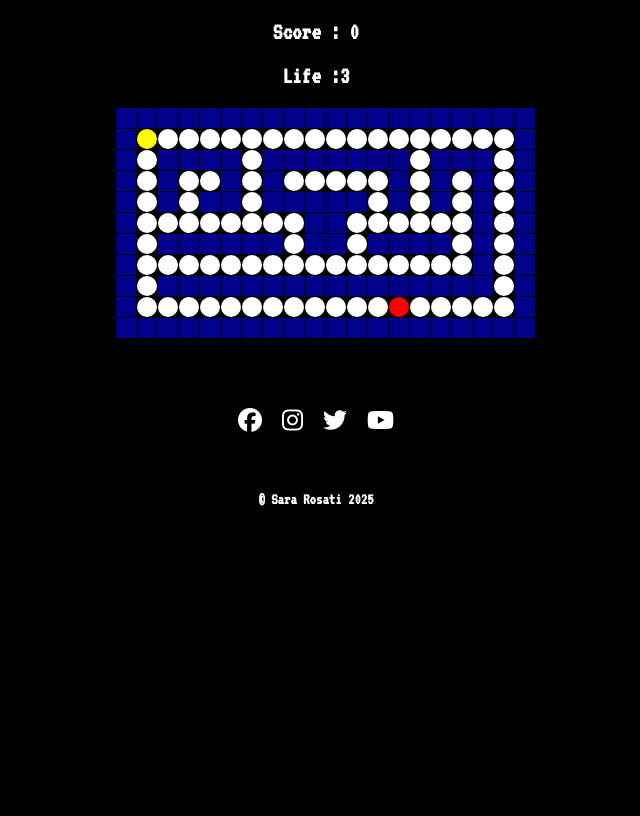
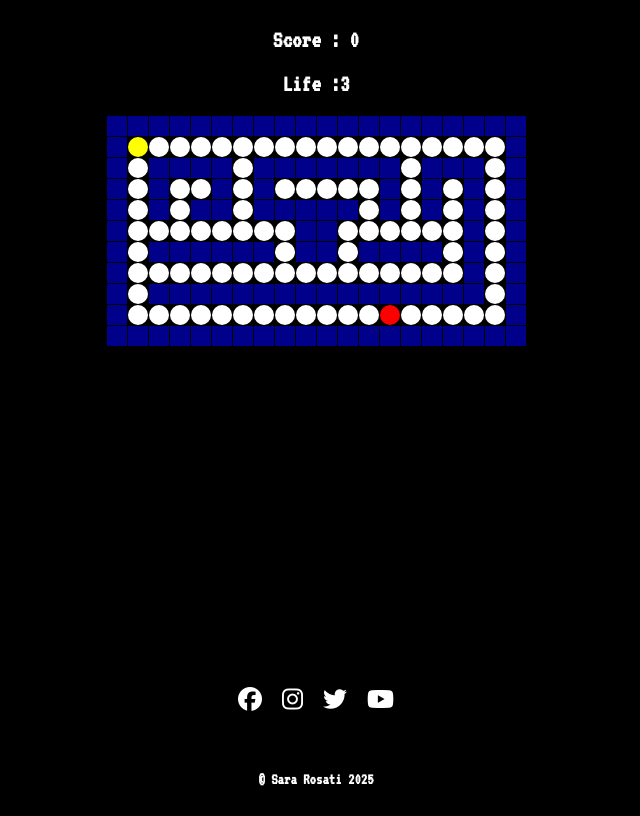
Before and after one commit to Saretta1194/Dot-Runner, a plain HTML site: page index.html in a window 1280 px wide. Both pictures are taken after a click on the button "Start". Shown: the whole page, without its empty margins (324-964 px from the left). Drawn offline with Linux system fonts and the light colour scheme.

Commit message:
Update layout to keep the footer at the bottom of the page

```diff
--- a/assets/css/style.css
+++ b/assets/css/style.css
@@ -3,22 +3,30 @@ body {
     text-align: center;
     background-color: black;
     color: white;
+    display: flex;
+    flex-direction: column;
+    min-height: 100vh;
+
+
 }
 
 #game {
-    width: 400px;
-    height: 220px;
     margin: 20px auto;
     display: grid;
-    grid-template-columns: repeat(20, 20px);
+    grid-template-columns: repeat(20, 1fr);
     grid-template-rows: repeat(11, 20px);
     gap: 1px;
+    justify-content: center;
+    flex-grow: 1;
 }
 
+
+
 .cell {
-    width: 20px;
-    height: 20px;
+    width: 60px;
+    height: 60px;
     background-color: black;
+    box-sizing: border-box;
 }
 
 .wall {
@@ -79,7 +87,8 @@ body {
 }
 
 footer {
-    margin-top: 80px;
+    margin-top: auto;
+
 }
 
 #start-btn:hover,
@@ -126,6 +135,10 @@ footer {
 
   /* Show only on small and medium screens (max 768px) */
   @media screen and (max-width: 768px) {
+    .cell {
+        width: 50px;
+        height: 50px;
+      }
     #touch-controls.visible {
       display: flex;
     }
@@ -134,7 +147,7 @@ footer {
 
 
 
-@media (min-width: 324px) {
+@media (min-width: 224px) {
     #game {
         width: 240px;
         height: 132px;
@@ -244,4 +257,3 @@ footer {
     footer h4 {
         font-size: 16px;
     }
-}
```
Also changed, not shown: 2 other files.
